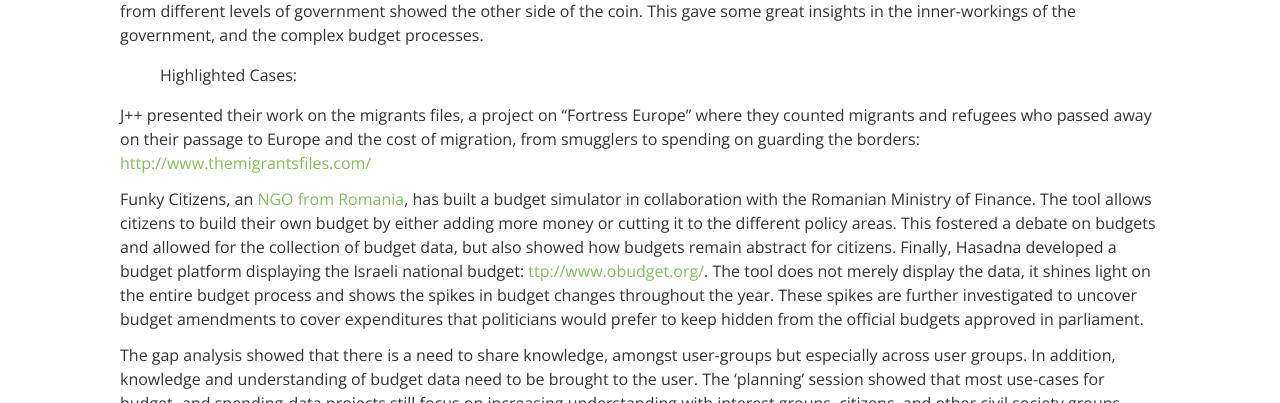
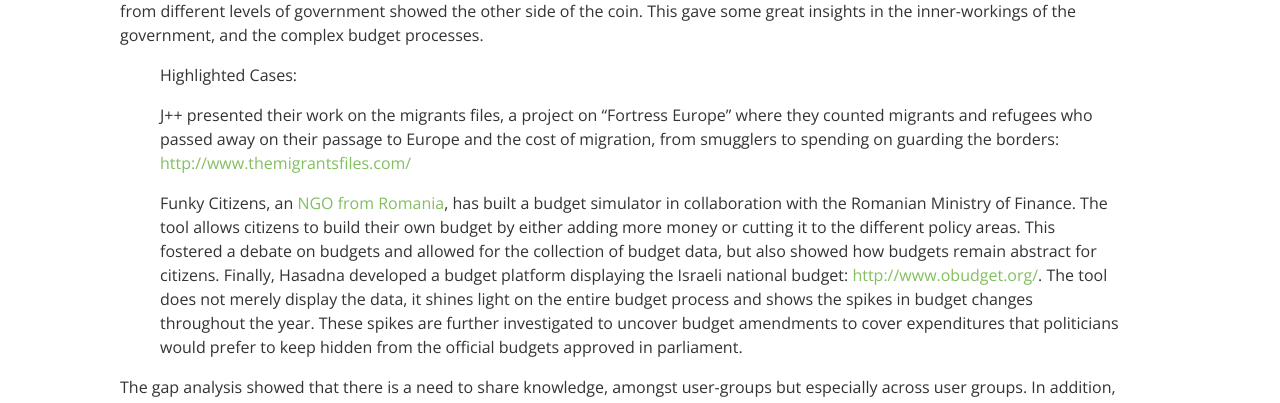
Before and after one commit to openbudgets/openbudgets.github.io, a Jekyll site: the page built from _posts/2015-12-18-first-stakeholder-workshop.md, in a window 1280 px wide and 900 px high, scrolled down 629 px, cut to the strip 0-403 px from the top of the window. Built offline with Jekyll 4.4.1, drawn with Linux system fonts in a browser that asks for light colours; nearby versions of some CDN libraries.

Commit message:
fixed typo in blogpost

```diff
--- a/_posts/2015-12-18-first-stakeholder-workshop.md
+++ b/_posts/2015-12-18-first-stakeholder-workshop.md
@@ -14,10 +14,10 @@
 
 > Highlighted Cases:
 
-J++ presented their work on the migrants files, a project on “Fortress Europe” where they counted migrants and refugees who passed away on their passage to Europe and the cost of migration, from smugglers to spending on guarding the borders: <a href="http://www.themigrantsfiles.com/">http://www.themigrantsfiles.com/</a>
+> J++ presented their work on the migrants files, a project on “Fortress Europe” where they counted migrants and refugees who passed away on their passage to Europe and the cost of migration, from smugglers to spending on guarding the borders: <a href="http://www.themigrantsfiles.com/">http://www.themigrantsfiles.com/</a>
 
-Funky Citizens, an <a href="http://www.funkycitizens.org/)">NGO from Romania</a>, has built a budget simulator in collaboration with the Romanian Ministry of Finance. The tool allows citizens to build their own budget by either adding more money or cutting it to the different policy areas. This fostered a debate on budgets and allowed for the collection of budget data, but also showed how budgets remain abstract for citizens.
-Finally, Hasadna developed a budget platform displaying the Israeli national budget: <a href="http://www.obudget.org/)">ttp://www.obudget.org/</a>. The tool does not merely display the data, it shines light on the entire budget process and shows the spikes in budget changes throughout the year. These spikes are further investigated to uncover budget amendments to cover expenditures that politicians would prefer to keep hidden from the official budgets approved in parliament.
+> Funky Citizens, an [NGO from Romania](http://www.funkycitizens.org/), has built a budget simulator in collaboration with the Romanian Ministry of Finance. The tool allows citizens to build their own budget by either adding more money or cutting it to the different policy areas. This fostered a debate on budgets and allowed for the collection of budget data, but also showed how budgets remain abstract for citizens.
+> Finally, Hasadna developed a budget platform displaying the Israeli national budget: [http://www.obudget.org/](http://www.obudget.org/). The tool does not merely display the data, it shines light on the entire budget process and shows the spikes in budget changes throughout the year. These spikes are further investigated to uncover budget amendments to cover expenditures that politicians would prefer to keep hidden from the official budgets approved in parliament.
 
 The gap analysis showed that there is a need to share knowledge, amongst user-groups but especially across user groups. In addition, knowledge and understanding of budget data need to be brought to the user. The ‘planning’ session showed that most use-cases for budget- and spending-data projects still focus on increasing understanding with interest groups, citizens, and other civil society groups.
 
```
